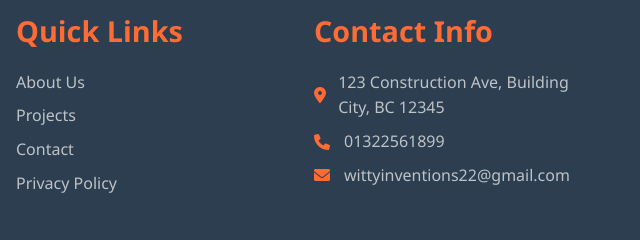
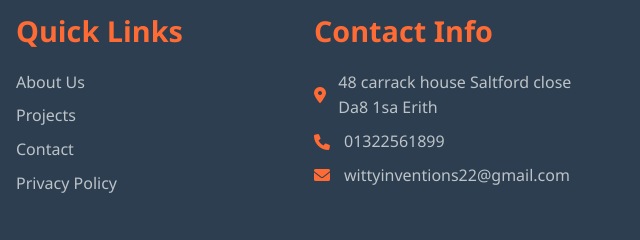
Before and after one commit to 001Emmy/Witty-services, a website: page index.html in a window 1280 px wide. Shown: the part 5161-5401 px from the top of the page, 640-1280 px from the left. Drawn offline with Linux system fonts and the light colour scheme.

Commit message:
modified:   index.html

```diff
--- a/index.html
+++ b/index.html
@@ -331,7 +331,8 @@
                 <div class="footer-section">
                     <h3>Contact Info</h3>
                     <div class="footer-contact">
-                        <p><i class="fas fa-map-marker-alt"></i> 123 Construction Ave, Building City, BC 12345</p>
+                        <p><i class="fas fa-map-marker-alt"></i> 48 carrack house Saltford close Da8 1sa Erith
+</p>
                         <p><i class="fas fa-phone"></i> 01322561899</p>
                         <p><i class="fas fa-envelope"></i> wittyinventions22@gmail.com</p>
                     </div>
```
